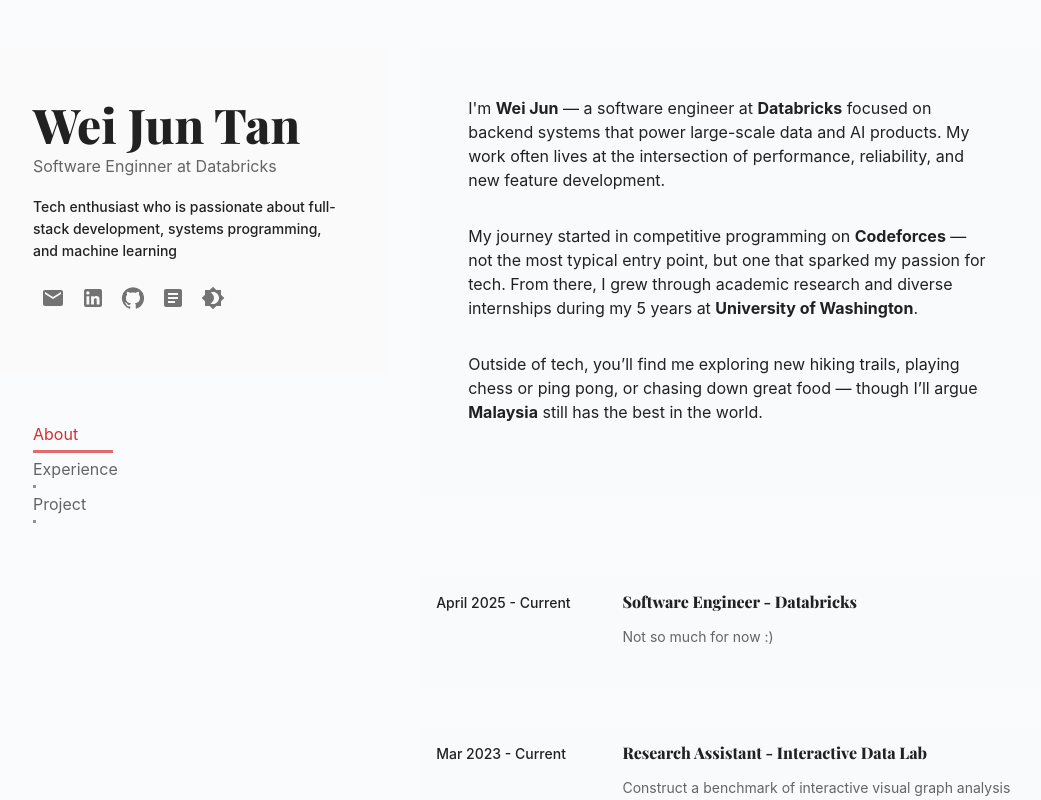
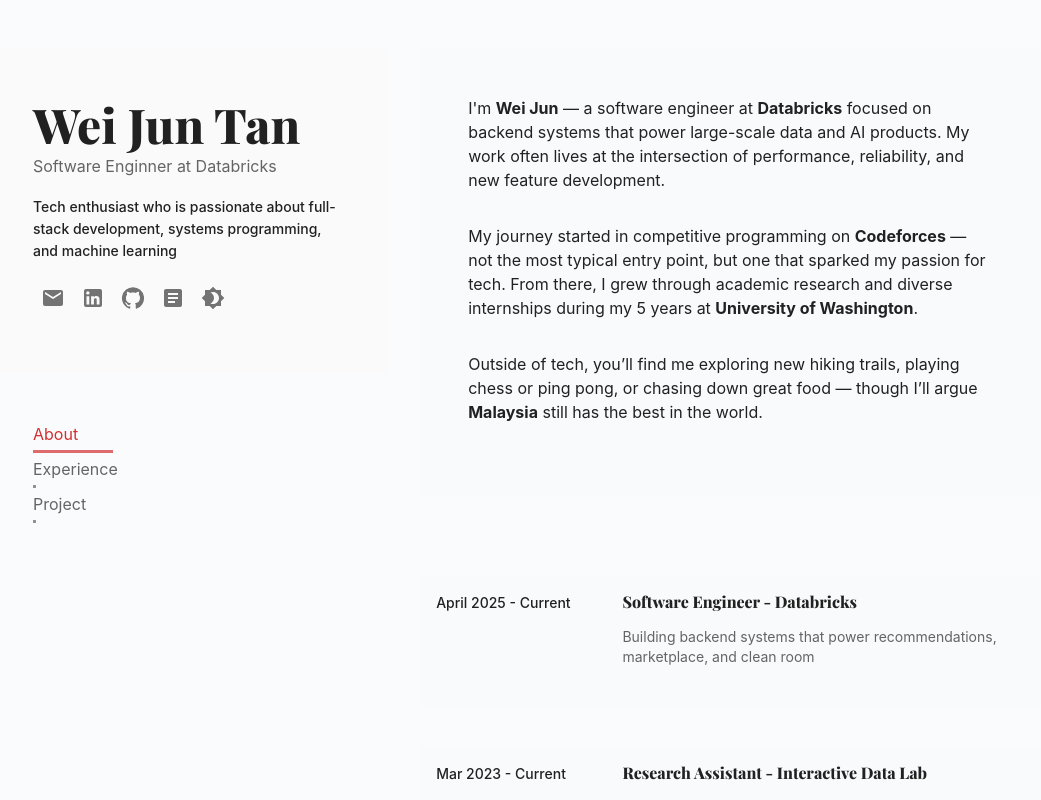
Before and after one commit to WeiJun428/WeiJun428.github.io, a React (Create React App) app: page / in a window 1280 px wide. Shown: the top 800 px of the page, without its empty margins (127-1168 px from the left). Built offline with nearby package versions, Linux system fonts and the light colour scheme.

Commit message:
Update work experience

```diff
--- a/src/components/Experience/Experience.jsx
+++ b/src/components/Experience/Experience.jsx
@@ -8,9 +8,11 @@
   {
     time: "April 2025 - Current",
     title: "Software Engineer - Databricks",
-    description: ["Not so much for now :)"],
+    description: [
+      "Building backend systems that power recommendations, marketplace, and clean room",
+    ],
     skills: [],
-    link: "https://www.databricks.com/product/collaboration/clean-rooms",
+    link: "https://www.databricks.com",
   },
   {
     time: "Mar 2023 - Current",
```
